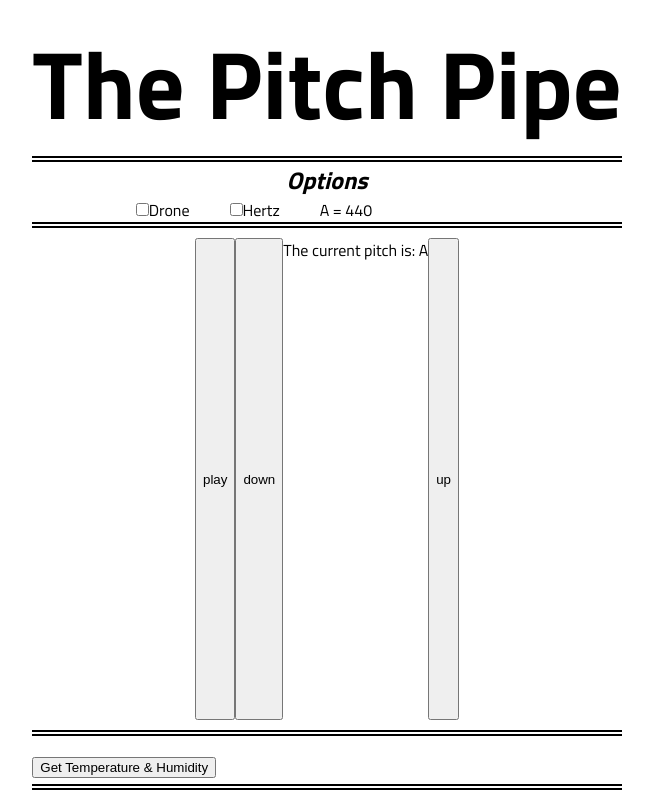
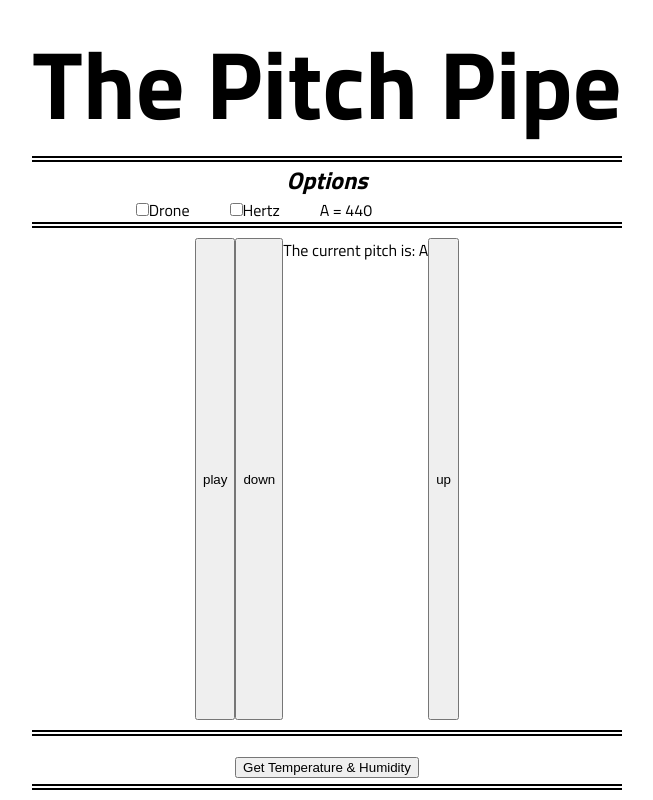
Before and after one commit to louisscruz/pitchpipe, a React app: page / in a window 1280 px wide. Shown: the whole page, without its empty margins (313-966 px from the left). Built offline with nearby package versions, Linux system fonts and the light colour scheme.

Commit message:
Center weather button

```diff
--- a/app.css
+++ b/app.css
@@ -78,6 +78,7 @@ section {
 
 footer {
   font-size: 4vmin;
+  text-align: center;
 }
 
 footer ul {
@@ -88,7 +89,3 @@ footer ul {
 footer ul li {
   display: inline-block;
 }
-
-footer ul li button {
-  margin: 0 auto;
-}
--- a/components/footer/Footer.jsx
+++ b/components/footer/Footer.jsx
@@ -21,10 +21,7 @@ class Footer extends React.Component {
     let template;
     if (!this.props.weather && !this.state.loading) {
       template = (
-        // <button onClick={this.getWeather()}>Get Temperature & Humidity</button>
-        <ul>
-          <li><button onClick={this.getWeather()}>Get Temperature & Humidity</button></li>
-        </ul>
+        <button onClick={this.getWeather()}>Get Temperature & Humidity</button>
       );
     } else if (!this.props.weather && this.state.loading) {
       template = (
```
